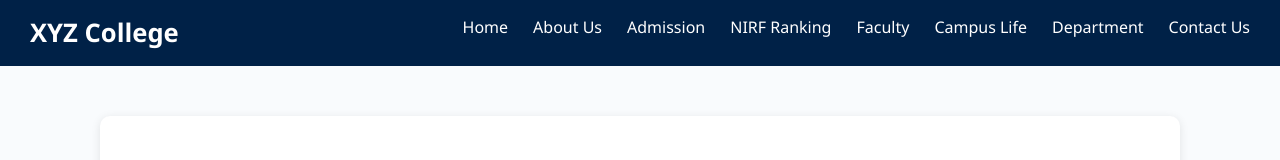
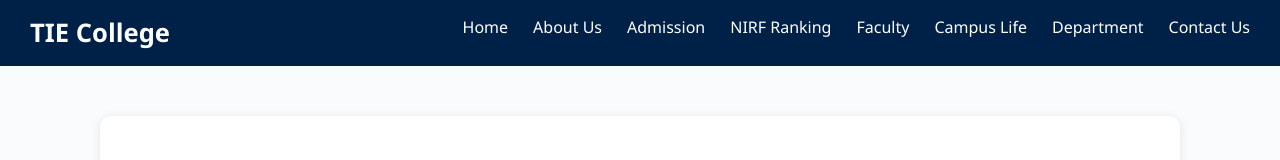
Before and after one commit to snehaagarwal05/CollegeAdmissionManagementPortal, a React (Vite) app: page / in a window 1280 px wide. Shown: the top 160 px of the page. Built offline with nearby package versions, Linux system fonts and the light colour scheme.

Commit message:
Update Navbar.jsx

```diff
--- a/src/components/navbar/Navbar.jsx
+++ b/src/components/navbar/Navbar.jsx
@@ -14,7 +14,7 @@
       animate={{ y: 0, opacity: 1 }}
       transition={{ duration: 0.6, ease: "easeOut" }}
     >
-      <div className="navbar-logo">XYZ College</div>
+      <div className="navbar-logo">TIE College</div>
 
       <div className={`nav-links ${isOpen ? "open" : ""}`}>
         <ul className="nav-links">
```
